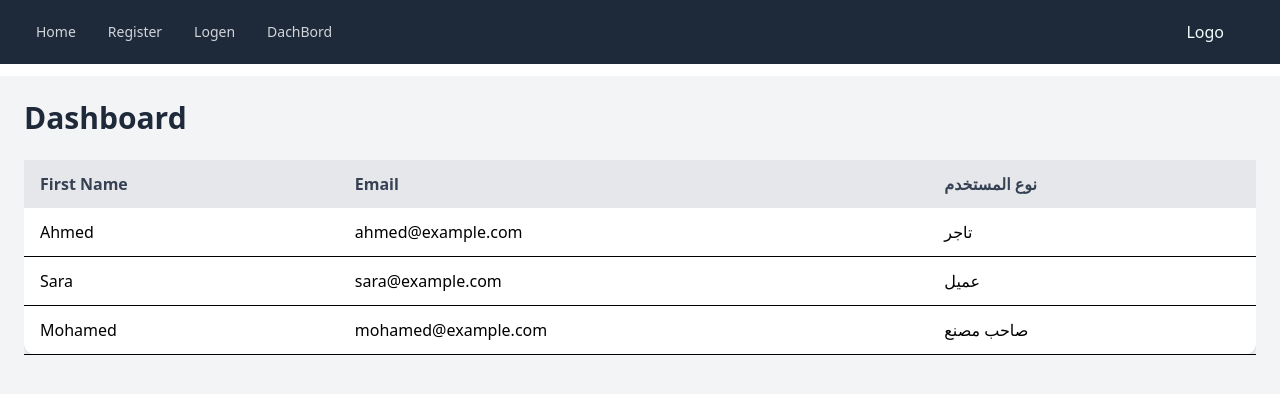
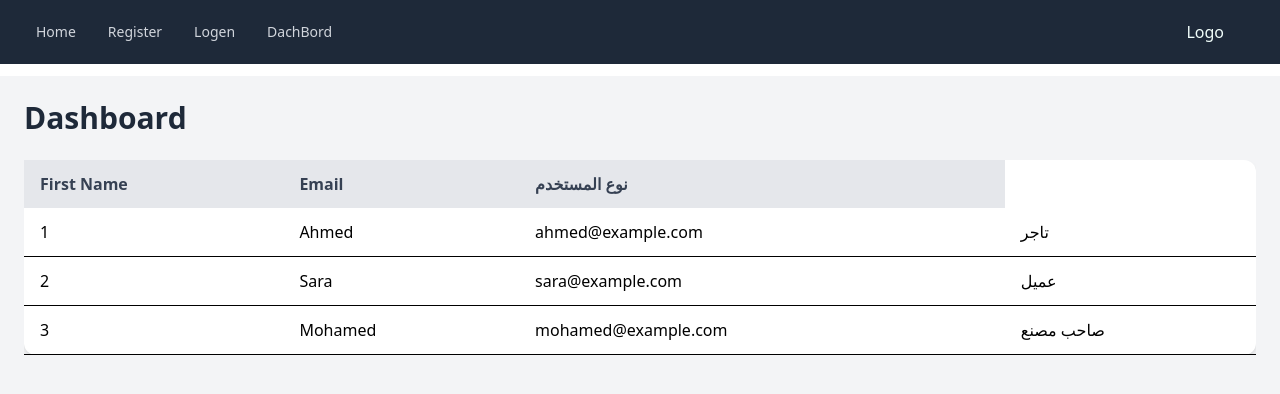
Before and after one commit to mohmaed-mahmoud23/FactouryProgect, a React (Vite) app: page /DachBord in a window 1280 px wide. Shown: the top 394 px of the page. Built offline with nearby package versions, Linux system fonts and the light colour scheme.

Commit message:
ubdateUsers

```diff
--- a/src/components/DacvhBord.tsx
+++ b/src/components/DacvhBord.tsx
@@ -1,18 +1,21 @@
 const DacvhBord = () => {
   const users = [
     {
+        id: 1,
       firstName: "Ahmed",
       email: "ahmed@example.com",
       password: "123456",
       userType: "تاجر",
     },
     {
+        id: 2,
       firstName: "Sara",
       email: "sara@example.com",
       password: "abcdef",
       userType: "عميل",
     },
     {
+        id: 3,
       firstName: "Mohamed",
       email: "mohamed@example.com",
       password: "pass1234",
@@ -37,6 +40,7 @@ const DacvhBord = () => {
             <tbody>
               {users.map((user, index) => (
                 <tr key={index} className="border-b hover:bg-gray-50">
+                  <td className="py-3 px-4">{user.id}</td>
                   <td className="py-3 px-4">{user.firstName}</td>
                   <td className="py-3 px-4">{user.email}</td>
                   <td className="py-3 px-4">{user.userType}</td> {/* جديد */}
```
